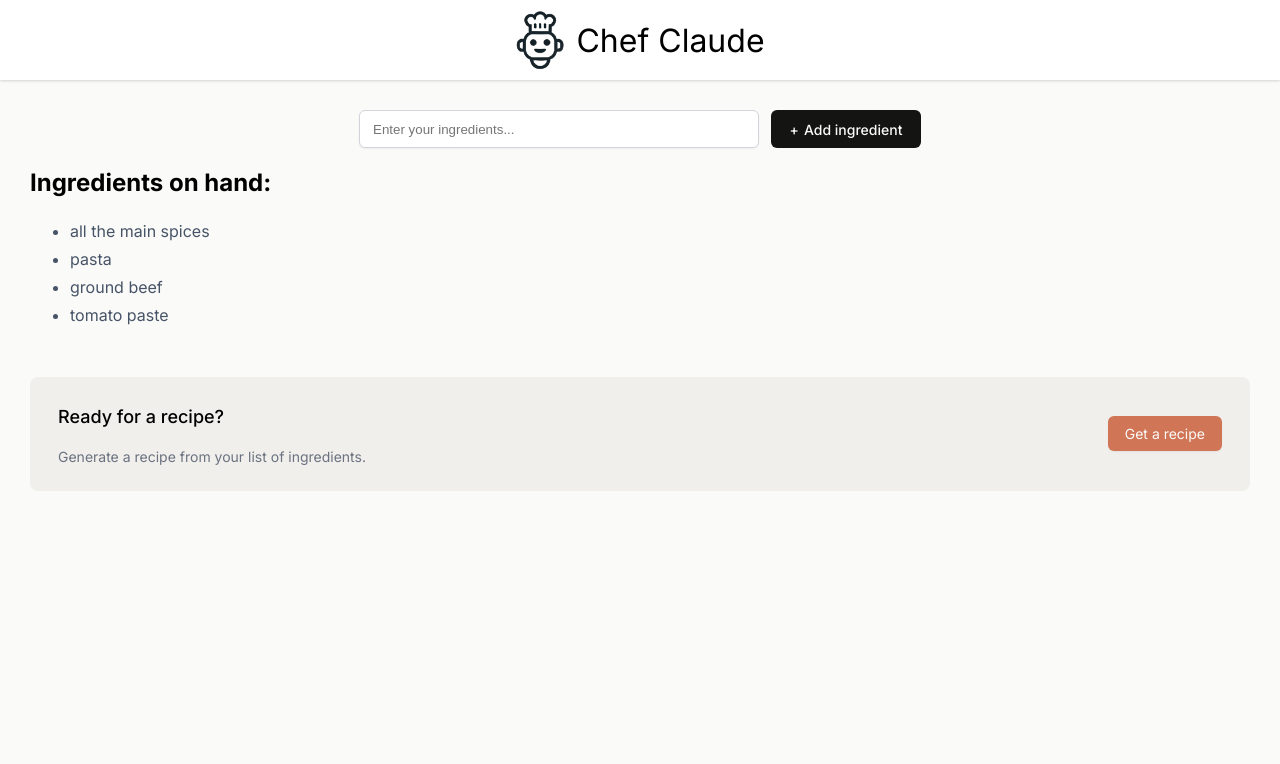
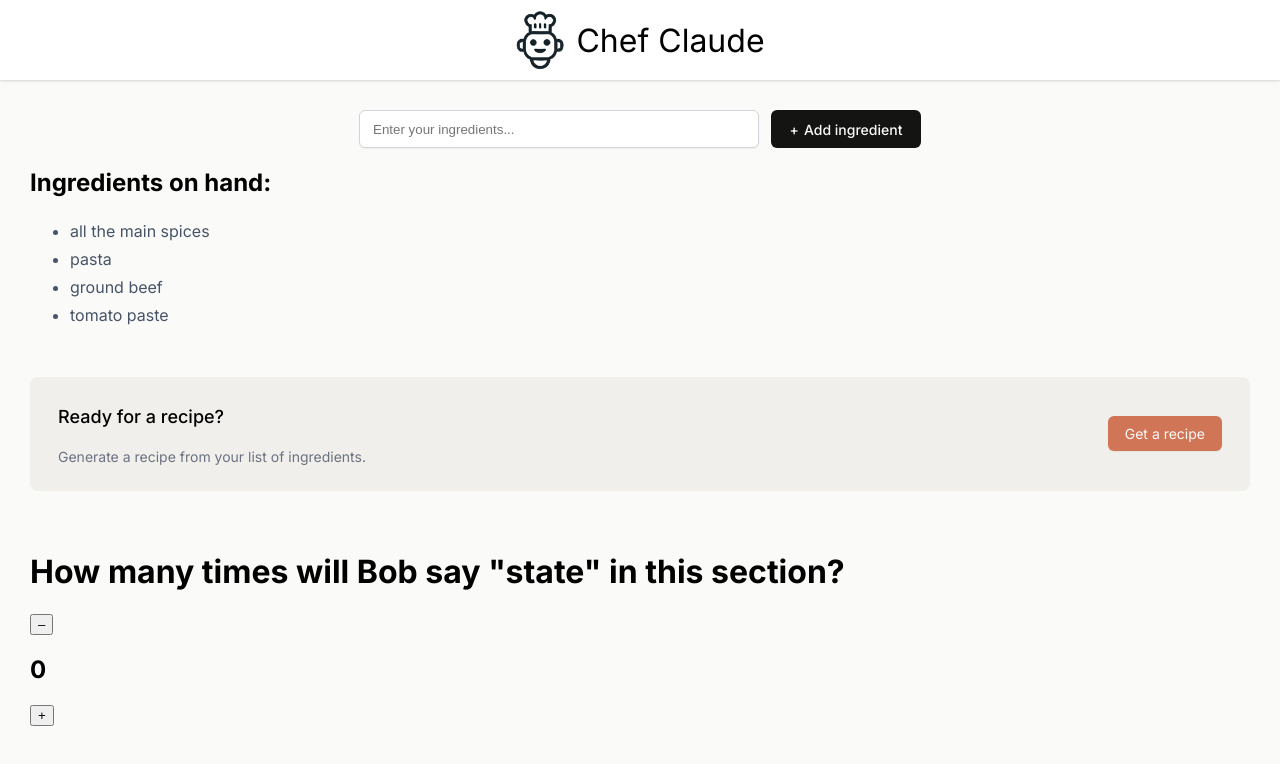
Before and after one commit to umaimaz123/react-chef-claude, a React (Vite) app: page / in a window 1280 px wide. Shown: the top 764 px of the page. Built offline with nearby package versions, Linux system fonts and the light colour scheme; the HTML template or start-up script is replaced by a standard one.

Commit message:
passed state as props

```diff
--- a/src/App.jsx
+++ b/src/App.jsx
@@ -1,10 +1,11 @@
+import Count from "./components/Count"
 import Header from "./components/Header"
 import Main from "./components/Main"
 import React from "react"
 
 export default function App() {
   // ********* Commented out counter code **********
-  // const [count, setCount] = React.useState(0)
+  const [count, setCount] = React.useState(0)
 
      {/*
      * Note: if you ever need the old value of state
@@ -30,27 +31,41 @@ export default function App() {
      *
      * */}
 
-    // function add() {
-    //   setCount(prevCount=> prevCount + 1)
-    // }
+    function add() {
+      setCount(prevCount=> prevCount + 1)
+    }
 
-    // function subtract() {
-    //   setCount(count - 1)
-    // }
+    function subtract() {
+      setCount(count - 1)
+    }
 
   return (
     <>
       <Header />
       <Main />
 
-      {/* <main className="container">
+      <main className="container">
         <h1>How many times will Bob say "state" in this section?</h1>
         <div className="counter">
           <button className="minus" onClick={subtract} aria-label="Decrease count">–</button>
-          <h2 className="count">{count}</h2>
+          <Count number={count} />
           <button className="plus" onClick={add} aria-label="Increase count">+</button>
         </div>
-      </main> */}
+      </main>
+
+       {/* /**
+        * Passing state as props Challenge:
+        * - Create a new component called `Count`
+        *    - It should receive a prop called `number`, whose value
+        *      is the current value of our count
+        *    - Have the component render the h2.count element below
+        *      and display the incoming prop `number`
+        * - Replace the h2.count below with an instance of
+        *   the new Count component, passing the correct value
+        *   to its `number` prop.
+        * - After doing this, everything should be working the
+        *   same as before.
+        */}
     </>
   )
 }
--- /dev/null
+++ b/src/components/Count.jsx
@@ -0,0 +1,5 @@
+export default function Count(props) {
+  return (
+    <h2 className="count">{props.number}</h2>
+  )
+}
```
